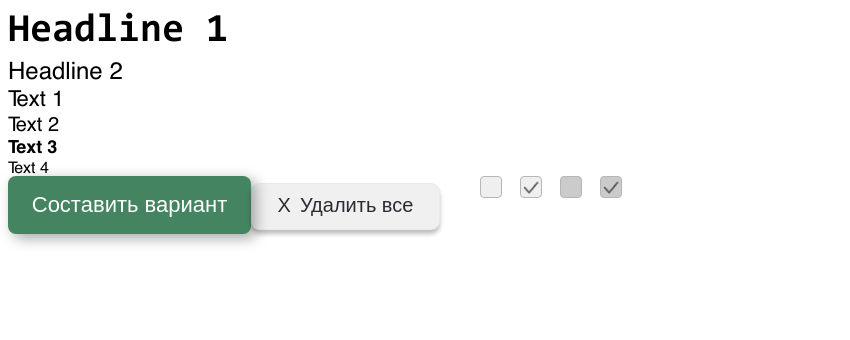
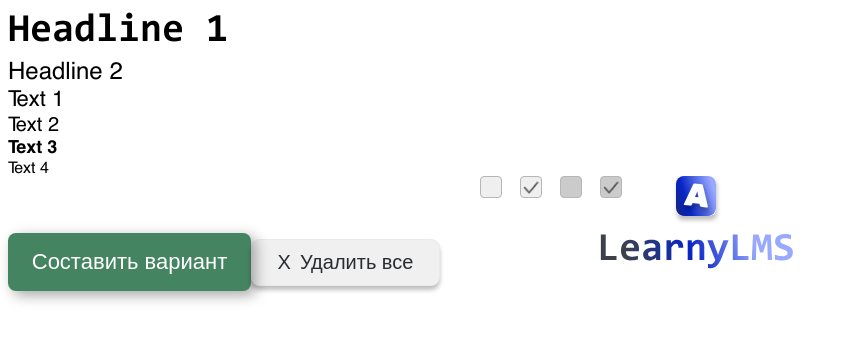
Before and after one commit to 1ns1derDn/LearnyLMS, a Next.js app: page / in a window 1280 px wide. Shown: the top 340 px of the page, without its empty margins (0-850 px from the left). Built offline with nearby package versions, Linux system fonts and the light colour scheme.

Commit message:
Added logo

```diff
--- a/app/page.tsx
+++ b/app/page.tsx
@@ -1,9 +1,6 @@
-
-import { Typography, Button, Checkbox } from "@/components";
-
+import { Typography, Button, Checkbox, Logo } from "@/components";
 
 export default function Home() {
-
   return (
     <main>
       <Typography variant="headline1">Headline 1</Typography>
@@ -13,13 +10,17 @@ export default function Home() {
       <Typography variant="text3">Text 3</Typography>
       <Typography variant="text4">Text 4</Typography>
 
-      <Button variant="primary" >Составить вариант</Button>
-      <Button variant="secondary"  Icon={<>X</>} style={{marginBottom: '25px'}}>Удалить все</Button>
+      <Button variant="primary">Составить вариант</Button>
+      <Button variant="secondary" Icon={<>X</>} style={{ marginBottom: "25px" }}>
+        Удалить все
+      </Button>
 
       <Checkbox></Checkbox>
       <Checkbox checked></Checkbox>
       <Checkbox disabled></Checkbox>
       <Checkbox checked disabled></Checkbox>
+
+      <Logo />
     </main>
   );
 }
--- a/components/Checkbox/Checkbox.types.ts
+++ b/components/Checkbox/Checkbox.types.ts
@@ -1,3 +1,3 @@
 import { InputHTMLAttributes } from "react";
 
-export interface LabelProps extends InputHTMLAttributes<HTMLInputElement>{}
+export interface LabelProps extends InputHTMLAttributes<HTMLInputElement> {}
--- /dev/null
+++ b/components/Logo/Logo.component.tsx
@@ -0,0 +1,20 @@
+// libs
+import React from "react";
+import cn from "classnames";
+
+//types
+import { LogoProps } from "./Logo.types";
+
+//svg
+import LogoIcon from "./icons/logo.svg";
+
+//styles
+import styles from "./Logo.module.css";
+
+export function Logo({ className, ...otherProps }: LogoProps) {
+  return (
+    <div className={cn([className, styles.logo])} {...otherProps}>
+      <LogoIcon className={styles.logoIcon} />
+    </div>
+  );
+}
--- /dev/null
+++ b/components/Logo/Logo.module.css
@@ -0,0 +1,5 @@
+.logo {
+  display: inline-flex;
+  justify-content: center;
+  align-items: center;
+}
--- /dev/null
+++ b/components/Logo/Logo.types.tsx
@@ -0,0 +1,3 @@
+import { HTMLAttributes } from "react";
+
+export interface LogoProps extends HTMLAttributes<HTMLElement> {}
--- /dev/null
+++ b/components/Logo/index.ts
@@ -0,0 +1 @@
+export * from "./Logo.component";
--- a/next.config.mjs
+++ b/next.config.mjs
@@ -1,4 +1,27 @@
 /** @type {import('next').NextConfig} */
-const nextConfig = {};
+
+const nextConfig = {
+  webpack(config) {
+    const fileLoaderRule = config.module.rules.find((rule) => rule.test?.test?.(".svg"));
+
+    config.module.rules.push(
+      {
+        ...fileLoaderRule,
+        test: /\.svg$/i,
+        resourceQuery: /url/,
+      },
+      {
+        test: /\.svg$/i,
+        issuer: fileLoaderRule.issuer,
+        resourceQuery: { not: [...fileLoaderRule.resourceQuery.not, /url/] },
+        use: ["@svgr/webpack"],
+      }
+    );
+
+    fileLoaderRule.exclude = /\.svg$/i;
+
+    return config;
+  },
+};
 
 export default nextConfig;
--- a/package.json
+++ b/package.json
@@ -15,6 +15,7 @@
     "react-dom": "^18"
   },
   "devDependencies": {
+    "@svgr/webpack": "^8.1.0",
     "@types/node": "^20",
     "@types/react": "^18",
     "@types/react-dom": "^18",
--- a/tsconfig.json
+++ b/tsconfig.json
@@ -21,6 +21,6 @@
       "@/*": ["./*"]
     }
   },
-  "include": ["next-env.d.ts", "**/*.ts", "**/*.tsx", ".next/types/**/*.ts", "components/Checkbox/Checkbox.component.tsx"],
+  "include": ["next-env.d.ts", "**/*.ts", "**/*.tsx", ".next/types/**/*.ts", "components/Checkbox/Checkbox.component.tsx", "components/Logo/index.ts"],
   "exclude": ["node_modules"]
 }
```
Also changed, not shown: components/Checkbox/Checkbox.component.tsx (+4 -13 lines), components/Checkbox/Checkbox.module.css (+5 -52 lines), components/index.ts (+4 -3 lines), components/Logo/icons/logo.svg (added), 1 other file (tests, documents, lock files or other folders).
